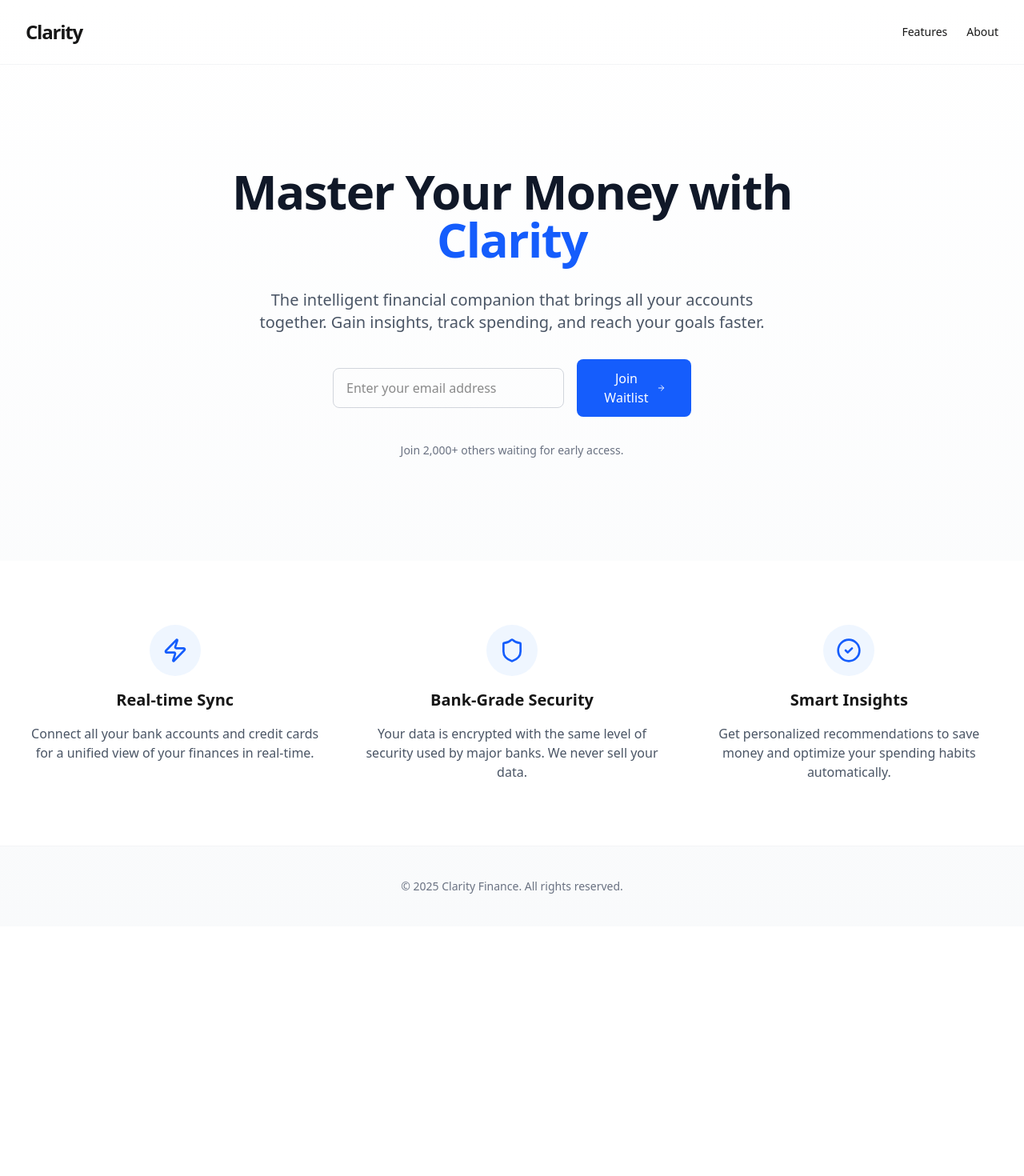
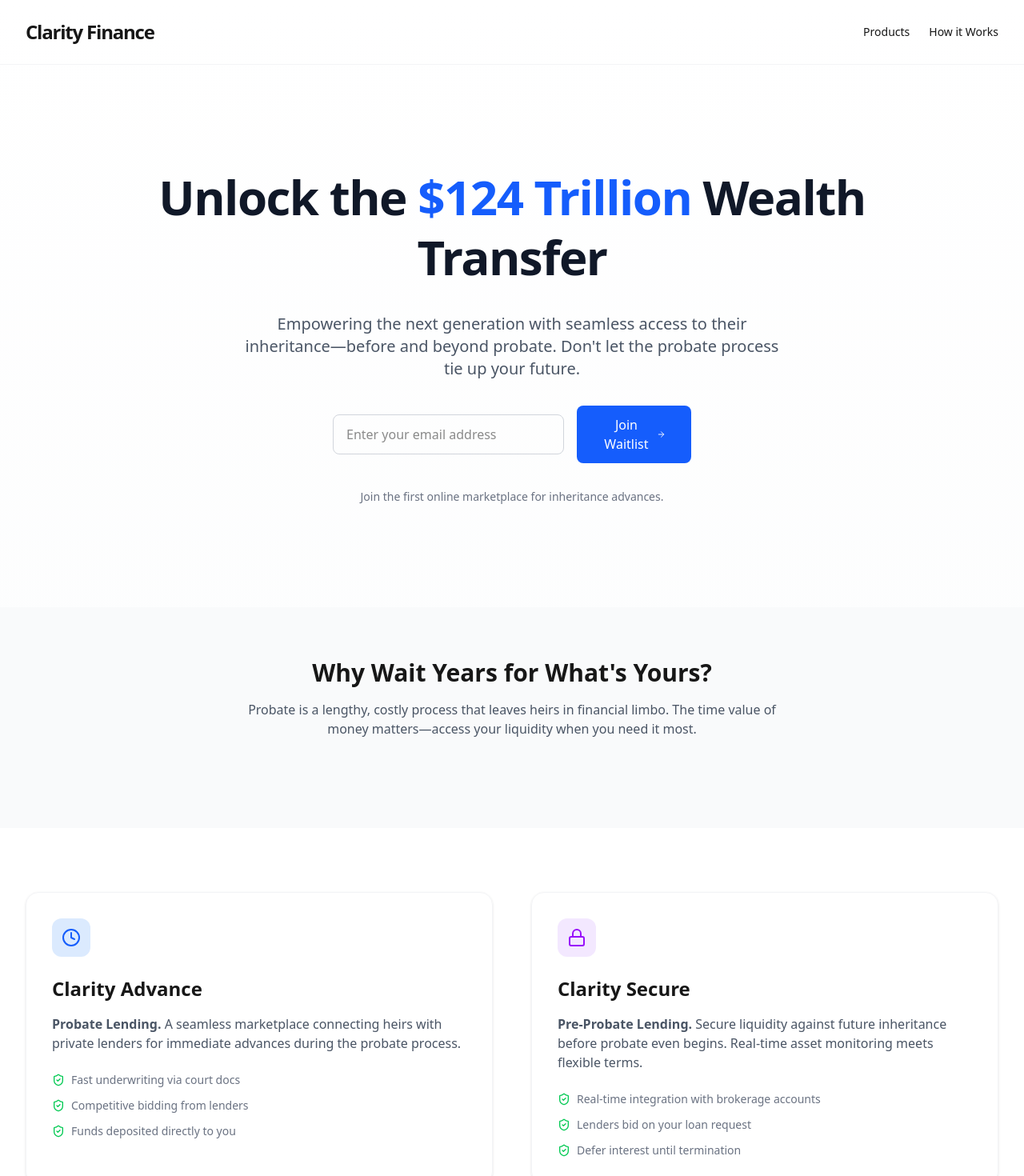
Before and after one commit to mgsturdy/clarity-waitlist, a Next.js app: page / in a window 1280 px wide. Shown: the top 1470 px of the page at 80% size. Before the commit the page ends 1158 px from the top, so only its background shows below. Built offline with nearby package versions, Linux system fonts and the light colour scheme.

Commit message:
feat: update landing page with specific product info

```diff
--- a/src/app/layout.tsx
+++ b/src/app/layout.tsx
@@ -13,8 +13,8 @@ const geistMono = Geist_Mono({
 });
 
 export const metadata: Metadata = {
-  title: "Clarity Finance - Join the Waitlist",
-  description: "The future of personal finance management. Join the waitlist for early access.",
+  title: "Clarity Finance - Unlock Your Inheritance",
+  description: "The first marketplace for probate and pre-probate inheritance advances. Access your wealth today.",
 };
 
 export default function RootLayout({
--- a/src/app/page.tsx
+++ b/src/app/page.tsx
@@ -1,4 +1,4 @@
-import { ArrowRight, CheckCircle2, Shield, Zap } from "lucide-react";
+import { ArrowRight, Banknote, Clock, Lock, ShieldCheck } from "lucide-react";
 import Link from "next/link";
 
 export default function Home() {
@@ -7,13 +7,13 @@ export default function Home() {
       {/* Header */}
       <header className="w-full py-6 px-4 sm:px-6 lg:px-8 border-b border-gray-100 dark:border-gray-800">
         <div className="max-w-7xl mx-auto flex justify-between items-center">
-          <div className="font-bold text-2xl tracking-tighter">Clarity</div>
+          <div className="font-bold text-2xl tracking-tighter">Clarity Finance</div>
           <nav className="hidden sm:flex gap-6">
-            <Link href="#features" className="text-sm font-medium hover:text-primary transition-colors">
-              Features
+            <Link href="#products" className="text-sm font-medium hover:text-primary transition-colors">
+              Products
             </Link>
-            <Link href="#about" className="text-sm font-medium hover:text-primary transition-colors">
-              About
+            <Link href="#how-it-works" className="text-sm font-medium hover:text-primary transition-colors">
+              How it Works
             </Link>
           </nav>
         </div>
@@ -22,13 +22,12 @@ export default function Home() {
       <main className="flex-grow">
         {/* Hero Section */}
         <section className="py-20 sm:py-32 px-4 sm:px-6 lg:px-8 text-center">
-          <div className="max-w-3xl mx-auto space-y-8">
-            <h1 className="text-4xl sm:text-6xl font-bold tracking-tight text-gray-900 dark:text-gray-100">
-              Master Your Money with <span className="text-blue-600">Clarity</span>
+          <div className="max-w-4xl mx-auto space-y-8">
+            <h1 className="text-4xl sm:text-6xl font-bold tracking-tight text-gray-900 dark:text-gray-100 leading-tight">
+              Unlock the <span className="text-blue-600">$124 Trillion</span> Wealth Transfer
             </h1>
             <p className="text-xl text-gray-600 dark:text-gray-400 max-w-2xl mx-auto">
-              The intelligent financial companion that brings all your accounts together.
-              Gain insights, track spending, and reach your goals faster.
+              Empowering the next generation with seamless access to their inheritance—before and beyond probate. Don&apos;t let the probate process tie up your future.
             </p>
 
             <div className="flex flex-col sm:flex-row gap-4 justify-center items-center max-w-md mx-auto mt-8">
@@ -42,40 +41,91 @@ export default function Home() {
               </button>
             </div>
             <p className="text-sm text-gray-500 dark:text-gray-500">
-              Join 2,000+ others waiting for early access.
+              Join the first online marketplace for inheritance advances.
             </p>
           </div>
         </section>
 
-        {/* Features Section */}
-        <section id="features" className="py-20 bg-white dark:bg-gray-950">
+        {/* Problem Section */}
+        <section className="py-16 bg-gray-50 dark:bg-gray-900/50">
           <div className="max-w-7xl mx-auto px-4 sm:px-6 lg:px-8">
-            <div className="grid md:grid-cols-3 gap-12">
+            <div className="text-center mb-12">
+              <h2 className="text-3xl font-bold mb-4">Why Wait Years for What&apos;s Yours?</h2>
+              <p className="text-gray-600 dark:text-gray-400 max-w-2xl mx-auto">
+                Probate is a lengthy, costly process that leaves heirs in financial limbo. The time value of money matters—access your liquidity when you need it most.
+              </p>
+            </div>
+          </div>
+        </section>
+
+        {/* Products Section */}
+        <section id="products" className="py-20 bg-white dark:bg-gray-950">
+          <div className="max-w-7xl mx-auto px-4 sm:px-6 lg:px-8">
+            <div className="grid md:grid-cols-2 gap-12">
+              {/* Advance Product */}
+              <div className="p-8 rounded-2xl border border-gray-100 dark:border-gray-800 shadow-sm hover:shadow-md transition-shadow">
+                <div className="w-12 h-12 bg-blue-100 dark:bg-blue-900/30 rounded-xl flex items-center justify-center mb-6 text-blue-600">
+                  <Clock className="w-6 h-6" />
+                </div>
+                <h3 className="text-2xl font-bold mb-4">Clarity Advance</h3>
+                <p className="text-gray-600 dark:text-gray-400 mb-6">
+                  <strong>Probate Lending.</strong> A seamless marketplace connecting heirs with private lenders for immediate advances during the probate process.
+                </p>
+                <ul className="space-y-3 text-sm text-gray-500 dark:text-gray-400">
+                  <li className="flex items-center gap-2"><ShieldCheck className="w-4 h-4 text-green-500" /> Fast underwriting via court docs</li>
+                  <li className="flex items-center gap-2"><ShieldCheck className="w-4 h-4 text-green-500" /> Competitive bidding from lenders</li>
+                  <li className="flex items-center gap-2"><ShieldCheck className="w-4 h-4 text-green-500" /> Funds deposited directly to you</li>
+                </ul>
+              </div>
+
+              {/* Secure Product */}
+              <div className="p-8 rounded-2xl border border-gray-100 dark:border-gray-800 shadow-sm hover:shadow-md transition-shadow">
+                <div className="w-12 h-12 bg-purple-100 dark:bg-purple-900/30 rounded-xl flex items-center justify-center mb-6 text-purple-600">
+                  <Lock className="w-6 h-6" />
+                </div>
+                <h3 className="text-2xl font-bold mb-4">Clarity Secure</h3>
+                <p className="text-gray-600 dark:text-gray-400 mb-6">
+                  <strong>Pre-Probate Lending.</strong> Secure liquidity against future inheritance before probate even begins. Real-time asset monitoring meets flexible terms.
+                </p>
+                <ul className="space-y-3 text-sm text-gray-500 dark:text-gray-400">
+                  <li className="flex items-center gap-2"><ShieldCheck className="w-4 h-4 text-green-500" /> Real-time integration with brokerage accounts</li>
+                  <li className="flex items-center gap-2"><ShieldCheck className="w-4 h-4 text-green-500" /> Lenders bid on your loan request</li>
+                  <li className="flex items-center gap-2"><ShieldCheck className="w-4 h-4 text-green-500" /> Defer interest until termination</li>
+                </ul>
+              </div>
+            </div>
+          </div>
+        </section>
+
+        {/* Features Grid */}
+        <section id="how-it-works" className="py-20 bg-gray-50 dark:bg-gray-900">
+          <div className="max-w-7xl mx-auto px-4 sm:px-6 lg:px-8">
+            <div className="grid md:grid-cols-3 gap-8">
               <div className="flex flex-col items-center text-center space-y-4">
-                <div className="p-4 bg-blue-50 dark:bg-blue-900/20 rounded-full text-blue-600">
-                  <Zap className="w-8 h-8" />
+                <div className="p-4 bg-white dark:bg-gray-800 rounded-full shadow-sm">
+                  <Banknote className="w-6 h-6 text-blue-600" />
                 </div>
-                <h3 className="text-xl font-bold">Real-time Sync</h3>
-                <p className="text-gray-600 dark:text-gray-400">
-                  Connect all your bank accounts and credit cards for a unified view of your finances in real-time.
+                <h3 className="text-lg font-bold">Marketplace Model</h3>
+                <p className="text-sm text-gray-600 dark:text-gray-400">
+                  We bring lenders to you. Get competitive rates through our bidding system instead of high-interest direct loans.
                 </p>
               </div>
               <div className="flex flex-col items-center text-center space-y-4">
-                <div className="p-4 bg-blue-50 dark:bg-blue-900/20 rounded-full text-blue-600">
-                  <Shield className="w-8 h-8" />
+                <div className="p-4 bg-white dark:bg-gray-800 rounded-full shadow-sm">
+                  <ShieldCheck className="w-6 h-6 text-blue-600" />
                 </div>
-                <h3 className="text-xl font-bold">Bank-Grade Security</h3>
-                <p className="text-gray-600 dark:text-gray-400">
-                  Your data is encrypted with the same level of security used by major banks. We never sell your data.
+                <h3 className="text-lg font-bold">Real-time Underwriting</h3>
+                <p className="text-sm text-gray-600 dark:text-gray-400">
+                  Our API integrations with brokerage and bank accounts allow for instant verification and faster funding.
                 </p>
               </div>
               <div className="flex flex-col items-center text-center space-y-4">
-                <div className="p-4 bg-blue-50 dark:bg-blue-900/20 rounded-full text-blue-600">
-                  <CheckCircle2 className="w-8 h-8" />
+                <div className="p-4 bg-white dark:bg-gray-800 rounded-full shadow-sm">
+                  <Lock className="w-6 h-6 text-blue-600" />
                 </div>
-                <h3 className="text-xl font-bold">Smart Insights</h3>
-                <p className="text-gray-600 dark:text-gray-400">
-                  Get personalized recommendations to save money and optimize your spending habits automatically.
+                <h3 className="text-lg font-bold">Secure & Confidential</h3>
+                <p className="text-sm text-gray-600 dark:text-gray-400">
+                  Your data is encrypted. We use tri-party contracts and pre-settlement mediation to ensure security for all parties.
                 </p>
               </div>
             </div>
@@ -84,10 +134,17 @@ export default function Home() {
       </main>
 
       {/* Footer */}
-      <footer className="py-10 px-4 sm:px-6 lg:px-8 border-t border-gray-100 dark:border-gray-800 text-center">
-        <p className="text-gray-500 dark:text-gray-400 text-sm">
-          © {new Date().getFullYear()} Clarity Finance. All rights reserved.
-        </p>
+      <footer className="py-10 px-4 sm:px-6 lg:px-8 border-t border-gray-100 dark:border-gray-800">
+        <div className="max-w-7xl mx-auto flex flex-col md:flex-row justify-between items-center gap-4">
+          <p className="text-gray-500 dark:text-gray-400 text-sm">
+            © {new Date().getFullYear()} Clarity Finance. All rights reserved.
+          </p>
+          <div className="flex gap-6">
+            <Link href="#" className="text-sm text-gray-500 hover:text-gray-900 dark:hover:text-gray-100">Privacy Policy</Link>
+            <Link href="#" className="text-sm text-gray-500 hover:text-gray-900 dark:hover:text-gray-100">Terms of Service</Link>
+            <a href="mailto:mg@mattgoulet.ca" className="text-sm text-gray-500 hover:text-gray-900 dark:hover:text-gray-100">Contact</a>
+          </div>
+        </div>
       </footer>
     </div>
   );
```
